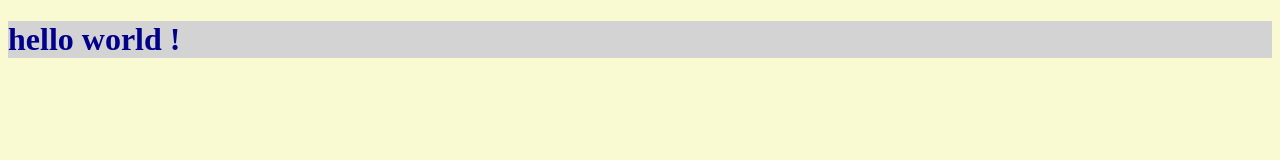
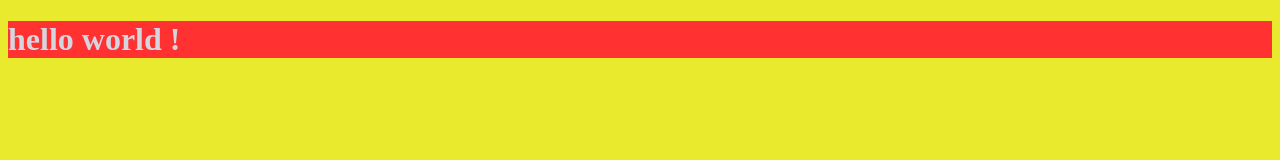
Before and after one commit to vamsi123-paidi/dummy, a plain HTML site: page index.html in a window 1280 px wide. Drawn offline with Linux system fonts and the light colour scheme.

Commit message:
updated styles

```diff
--- a/style.css
+++ b/style.css
@@ -1,7 +1,7 @@
 *{
-    background: lightgoldenrodyellow;
+    background: rgb(233, 233, 45);
 }
 h1{
-    color: darkblue;
-    background-color: lightgray;
+    color: rgb(213, 213, 222);
+    background-color: rgb(255, 49, 49);
 }
```
